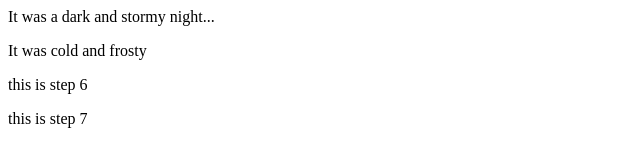
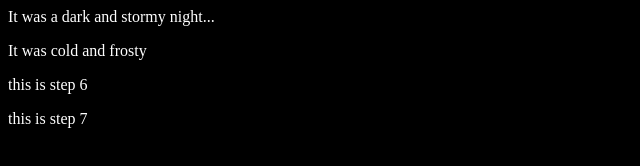
Before and after one commit to PowderedWaterToo/fireside-story, a plain HTML site: page index.html in a window 1280 px wide. Shown: the whole page, without its empty margins (0-640 px from the left). Drawn offline with Linux system fonts and the light colour scheme.

Commit message:
added style.css

```diff
--- a/index.html
+++ b/index.html
@@ -1,5 +1,5 @@
 <html>
-  <body>
+ <head><link rel="stylesheet" type="text/css" href="style.css"></head> <body>
     <p>It was a dark and stormy night...</p>
     <p>It was cold and frosty </p>  </body>
     <p>this is step 6</p>
--- /dev/null
+++ b/style.css
@@ -0,0 +1,4 @@
+body {
+    color: white;
+    background-color: black;
+  }
```
